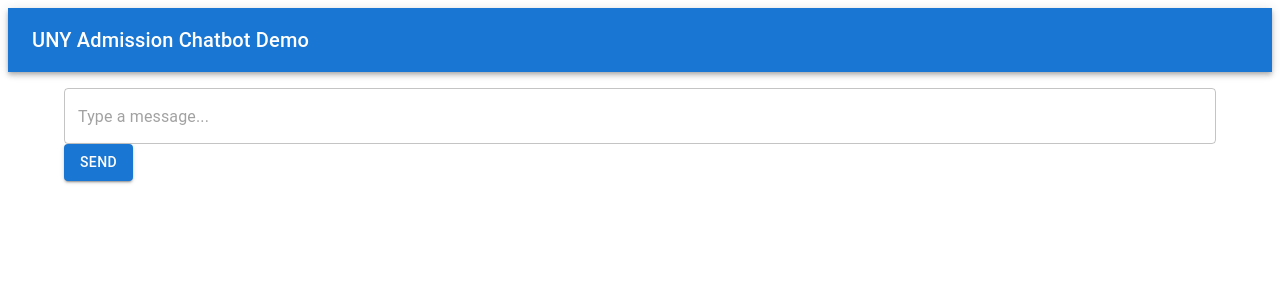
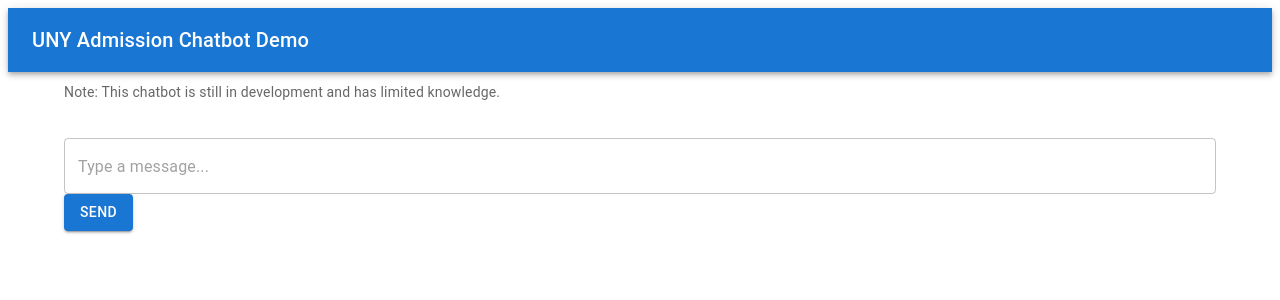
Before and after one commit to danangwijaya750/uny-chatbot-demo, a React (Create React App) app: page / in a window 1280 px wide. Shown: the top 300 px of the page. Built offline with nearby package versions, Linux system fonts and the light colour scheme.

Commit message:
add loading and notes

```diff
--- a/src/App.js
+++ b/src/App.js
@@ -1,6 +1,6 @@
 import React, { useState, useEffect } from 'react';
 import { useDispatch, useSelector } from 'react-redux';
-import { AppBar, Toolbar, Typography, Container, TextField, Button, List, ListItem, ListItemText, ListItemAvatar, Avatar, Snackbar, IconButton } from '@mui/material';
+import { AppBar, Toolbar, Typography, Container, TextField, Button, List, ListItem, ListItemText, ListItemAvatar, Avatar, Snackbar, IconButton, CircularProgress } from '@mui/material';
 import CloseIcon from '@mui/icons-material/Close';
 import { addMessage } from './actions';
 import apiClient from './apiClient';
@@ -14,6 +14,7 @@ const App = () => {
   const [input, setInput] = useState('');
   const [error, setError] = useState('');
   const [open, setOpen] = useState(false);
+  const [loading, setLoading] = useState(false);
   const dispatch = useDispatch();
   const messages = useSelector(state => state.messages.messages);
 
@@ -38,6 +39,7 @@ const App = () => {
     }
 
     messageObservable.notify({ text: userMessage, sender: 'user' });
+    setLoading(true);
     setInput('');
 
     try {
@@ -47,6 +49,8 @@ const App = () => {
       setError('Failed to send message. Please try again.');
       setOpen(true);
       console.error('Error sending message:', error);
+    }finally{
+      setLoading(false);
     }
   };
 
@@ -67,6 +71,9 @@ const App = () => {
         </Toolbar>
       </AppBar>
       <Container>
+      <Typography variant="body2" color="textSecondary" style={{ marginTop: '10px', marginBottom: '20px' }}>
+          Note: This chatbot is still in development and has limited knowledge.
+        </Typography>
         <List>
           {messages.map((message, index) => (
             <ListItem key={index} className={message.sender === 'user' ? 'user-message' : 'bot-message'}>
@@ -92,6 +99,7 @@ const App = () => {
         <Button onClick={sendMessage} variant="contained" color="primary">
           Send
         </Button>
+        {loading && <CircularProgress size={24} style={{ position: 'absolute', right: '16px', top: '50%', transform: 'translateY(-50%)' }} />}
         <Snackbar
           anchorOrigin={{
             vertical: 'bottom',
```
Also changed, not shown: src/App.css (line endings or trailing spaces).
